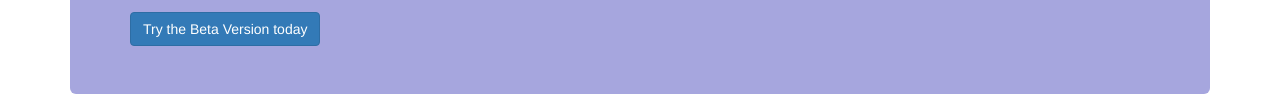
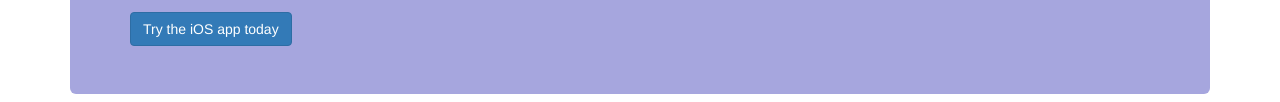
Before and after one commit to lifernan/sbpostersite, a plain HTML site: page index.html in a window 1280 px wide. Shown: the part 282-384 px from the top of the page. Drawn offline with nearby package versions, Linux system fonts and the light colour scheme.

Commit message:
Updated jumbotron button msg

```diff
--- a/index.html
+++ b/index.html
@@ -56,7 +56,7 @@
       <div class="jumbotron">
         <h1>Auditory training, for free</h1>
         <p>Speech Banana is a training application for cochlear implant users, designed to build the skills needed for understanding everyday speech.</p>
-        <a class="btn btn-primary" href="https://itunes.apple.com/us/app/speech-banana/id944371734?mt=8">Try the Beta Version today</a>
+        <a class="btn btn-primary" href="https://itunes.apple.com/us/app/speech-banana/id944371734?mt=8">Try the iOS app today</a>
       </div>
 
       <h2>Motivation</h2>
```
